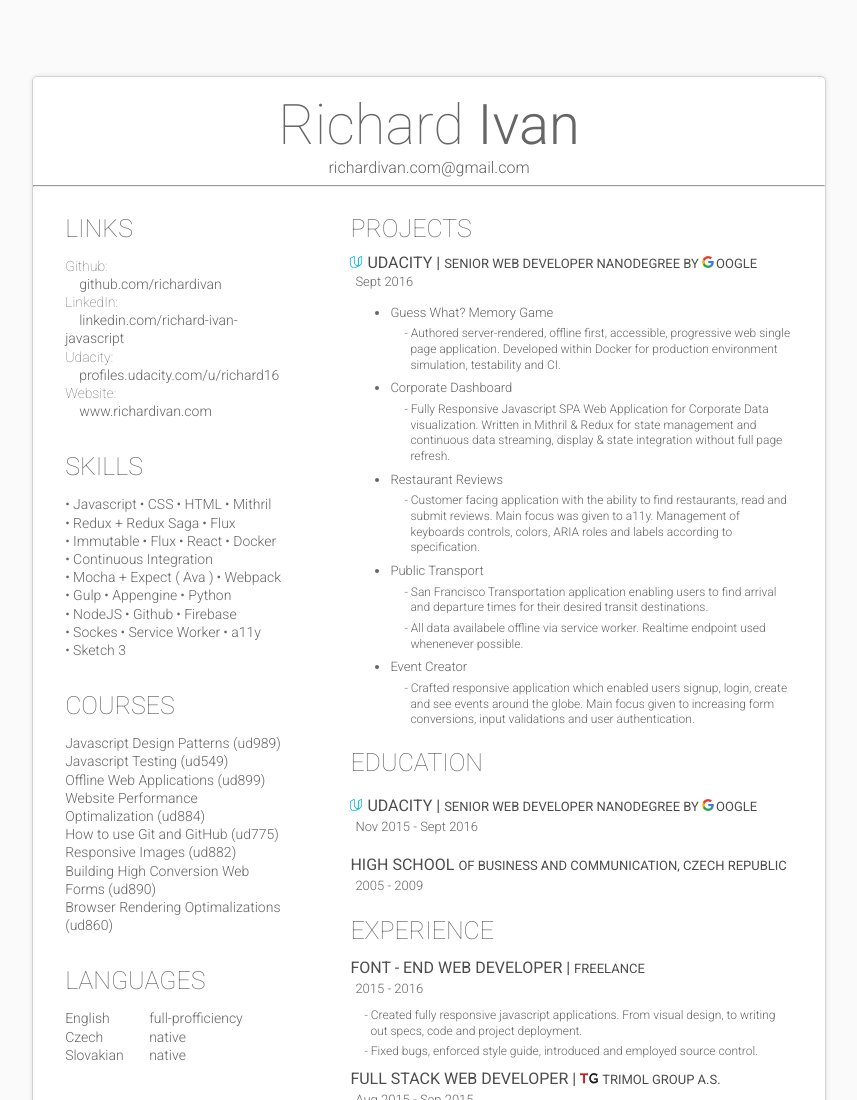
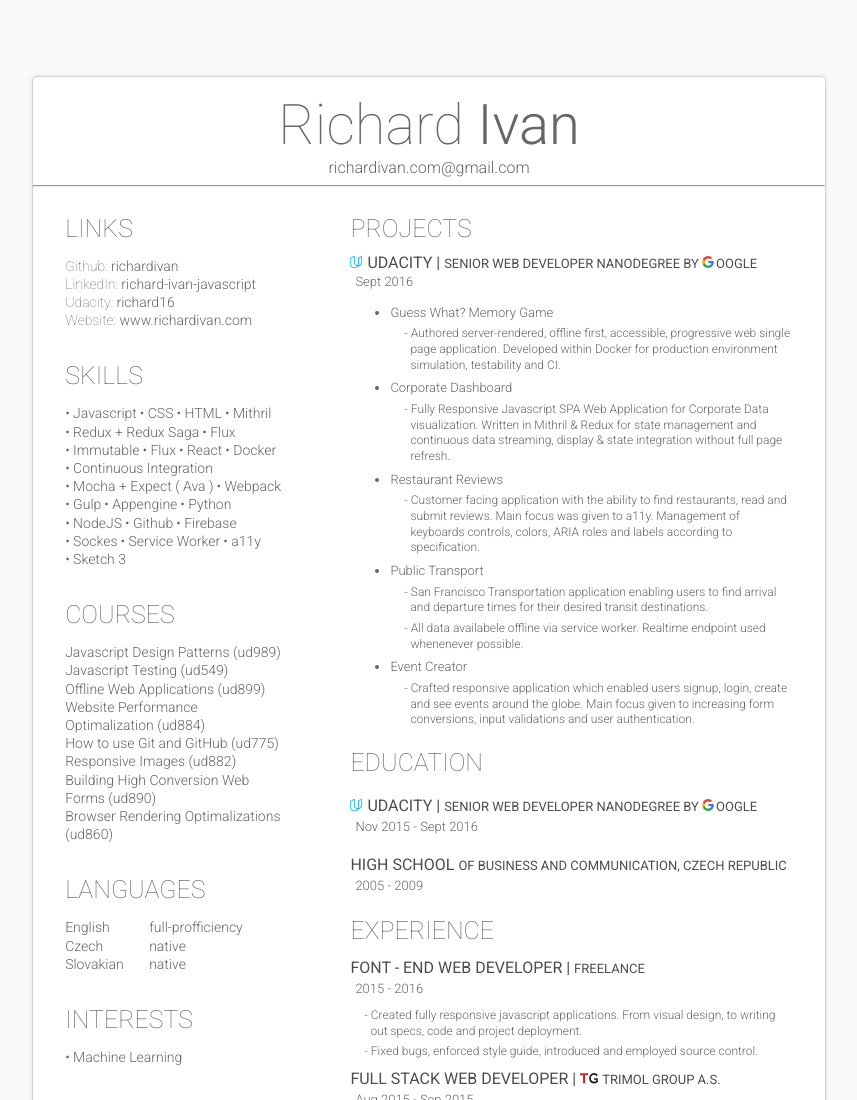
Before and after one commit to RichardIvan/cv, a website: page index.html in a window 1280 px wide. Shown: the top 1100 px of the page, without its empty margins (211-1068 px from the left). Drawn offline with nearby package versions, Linux system fonts and the light colour scheme; files that its build step writes are made by us from their sources; files whose address does not match are found by name.

Commit message:
refactor(links): revert changes back and include links for formatting purposes

```diff
--- a/index.html
+++ b/index.html
@@ -21,10 +21,10 @@
             <section class="links-container">
               <h2>Links</h2>
               <ul>
-                <li>Github: <a href="https://github.com/RichardIvan"><br><span>github.com/RichardIvan</span></a></li>
-                <li>LinkedIn: <a href="https://www.linkedin.com/in/richard-ivan-javascript"><br><span>linkedin.com/richard-ivan-javascript</span></a></li>
-                <li>Udacity: <a href="https://profiles.udacity.com/u/richard16"><br><span>profiles.udacity.com/u/richard16</span></a></li>
-                <li>Website: <a href="https://www.richardivan.com"><br><span>www.richardivan.com</span></a></li>
+                <li>Github: <a href="https://github.com/RichardIvan">RichardIvan</a></li>
+                <li>LinkedIn: <a href="https://www.linkedin.com/in/richard-ivan-javascript">richard-ivan-javascript</a></li>
+                <li>Udacity: <a href="https://profiles.udacity.com/u/richard16">richard16</a></li>
+                <li>Website: <a href="https://www.richardivan.com">www.richardivan.com</a></li>
               </ul>
             </section>
             <section class="skills-container">
```
Also changed, not shown: dist/index.html.
